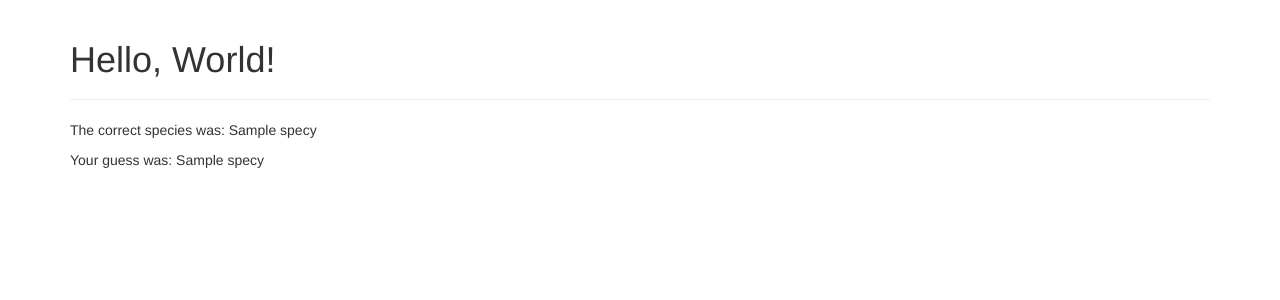
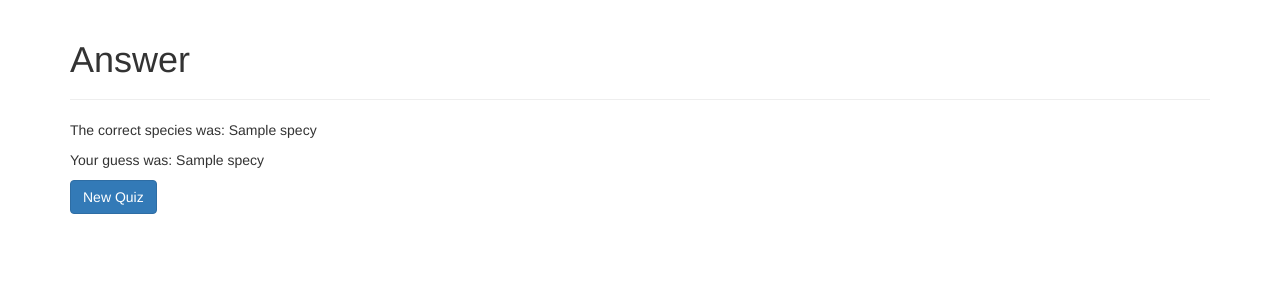
Before and after one commit to micknudsen/bird-sounds, a Flask app: page /answer in a window 1280 px wide. Shown: the top 300 px of the page. Run offline with Flask 2, Linux system fonts and the light colour scheme; the visitor is signed in with stand-in values (Sample User, id 1); tables that the repository leaves empty hold one stand-in row (values such as "Sample post"); some libraries are stand-ins or nearby versions.

Commit message:
Added button to create new quiz

```diff
--- a/templates/answer.html
+++ b/templates/answer.html
@@ -5,9 +5,10 @@
 {% block content %}
 <div class="container">
     <div class="page-header">
-        <h1>Hello, World!</h1>
+        <h1>Answer</h1>
     </div>
     <p>The correct species was: {{ correct_species.name }}</p>
     <p>Your guess was: {{ guessed_species.name }}</p>
+    <a class="btn btn-primary" href="{{ url_for('index') }}">New Quiz</a></button>
 </div>
 {% endblock %}
```
